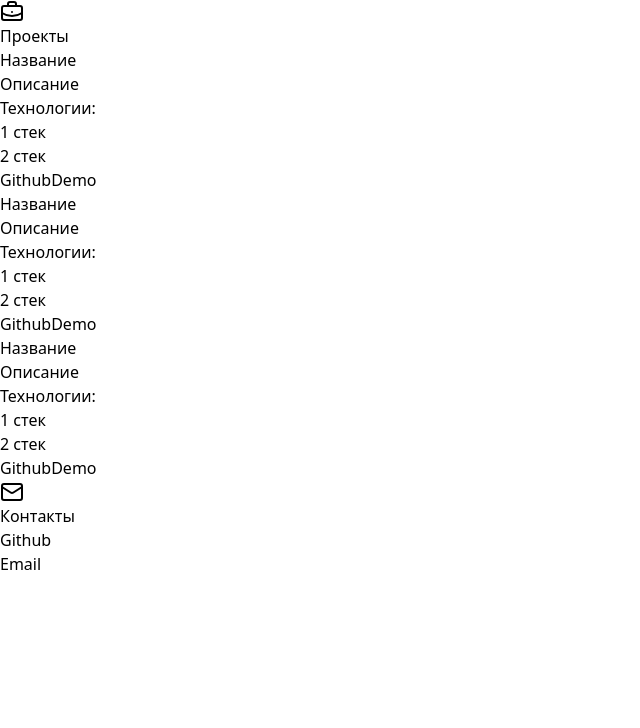
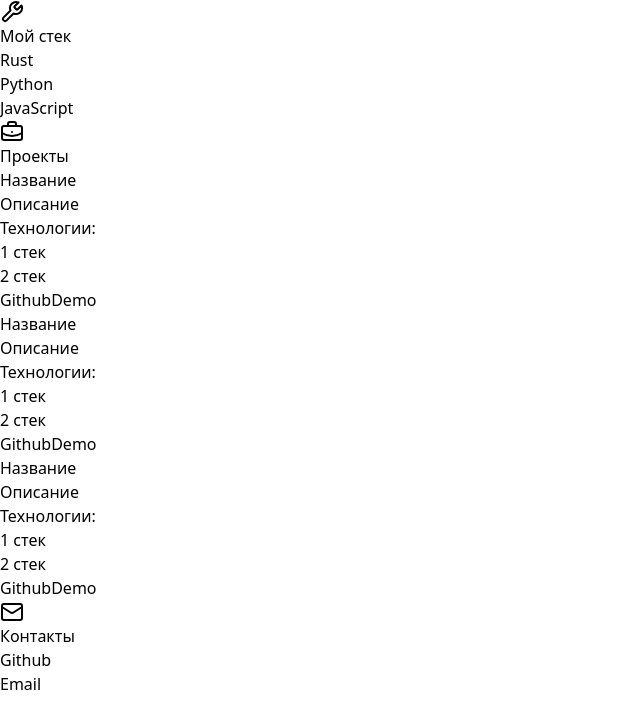
Before and after one commit to Dexter2038/portfolio, a React (Vite) app: page / in a window 1280 px wide. Shown: the top 728 px of the page, without its empty margins (0-640 px from the left). Built offline with nearby package versions, Linux system fonts and the light colour scheme.

Commit message:
new layout

```diff
--- /dev/null
+++ b/src/components/cta.tsx
@@ -0,0 +1,3 @@
+export function CTA() {
+  return <></>
+}
--- /dev/null
+++ b/src/components/experience.tsx
@@ -0,0 +1,3 @@
+export function Experience() {
+  return <></>
+}
--- a/src/components/greeting.tsx
+++ /dev/null
@@ -1,3 +0,0 @@
-export function Greeting() {
-
-}
--- a/src/components/header.tsx
+++ /dev/null
@@ -1,3 +0,0 @@
-export function Header() {
-
-}
--- a/src/components/main.tsx
+++ b/src/components/main.tsx
@@ -1,17 +1,21 @@
-import { Header } from "@/components/header"
-import { Greeting } from "@/components/greeting"
-import { Nav } from "@/components/nav"
+import { Profile } from "@/components/profile"
+import { Process } from "@/components/process"
+import { Experience } from "@/components/experience"
 import { Stack } from "@/components/stack"
 import { Projects } from "@/components/projects"
 import { Contacts } from "@/components/contacts"
+import { CTA } from "@/components/cta"
 
 export function Main() {
-  return (<>
-    <Header />
-    <Greeting />
-    <Nav />
-    <Stack />
-    <Projects />
-    <Contacts />
-  </>)
+  return (
+    <div>
+      <Profile />
+      <Stack />
+      <Process />
+      <Experience />
+      <Projects />
+      <Contacts />
+      <CTA />
+    </div>
+  )
 }
--- a/src/components/nav.tsx
+++ /dev/null
@@ -1,3 +0,0 @@
-export function Nav() {
-
-}
--- /dev/null
+++ b/src/components/process.tsx
@@ -0,0 +1,3 @@
+export function Process() {
+  return <></>
+}
--- /dev/null
+++ b/src/components/profile.tsx
@@ -0,0 +1,3 @@
+export function Profile() {
+  return <></>
+}
--- a/src/components/stack.tsx
+++ b/src/components/stack.tsx
@@ -1,3 +1,26 @@
+import { Wrench } from "lucide-react";
+
 export function Stack() {
+  return (
+    <section id="stack" className="p-10 border-t-current border-t-4">
+      <span className="flex items-center pb-2">
+        <Wrench />
+        <h1 className="text-3xl px-2">Мой стек</h1>
+      </span>
+      <ol>
+        <li>
+          <p>
+            Rust
+          </p>
+          <p>
+            Python
+          </p>
+          <p>
+            JavaScript
+          </p>
+        </li>
+      </ol>
+    </section>
+  )
 
 }
```
